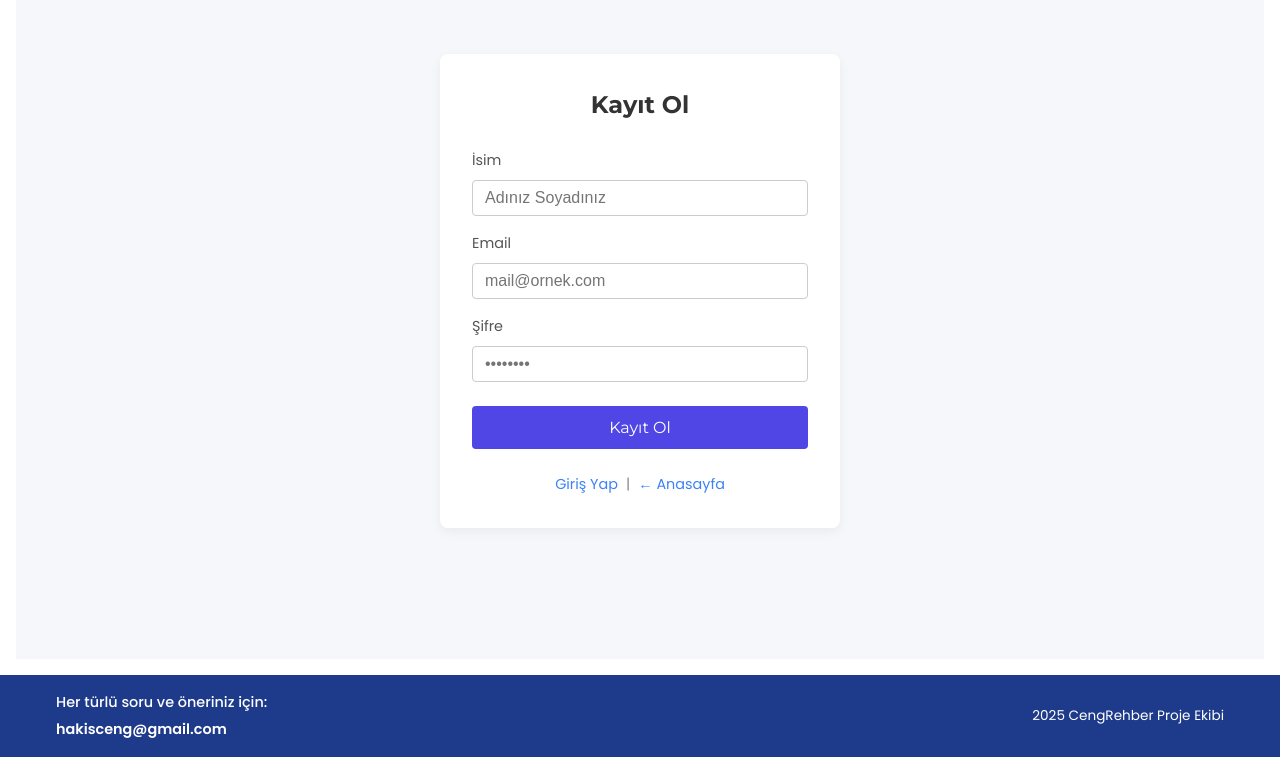
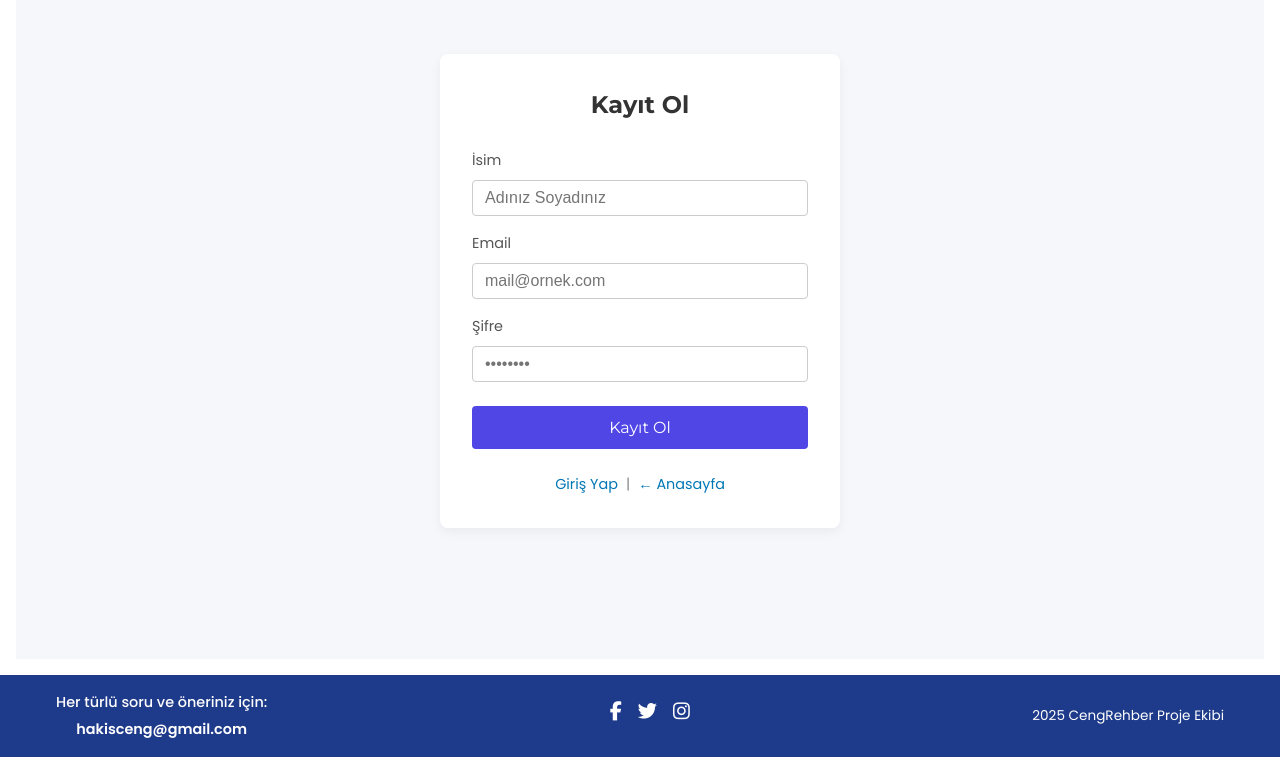
Before and after one commit to Emirsafa34/student-platform, a Vue app in the folder frontend/: page /register in a window 1280 px wide. Shown: the part 153-910 px from the top of the page. Built offline with nearby package versions, Linux system fonts and the light colour scheme; no server answers.

Commit message:
yayım öncesi

```diff
--- a/frontend/index.html
+++ b/frontend/index.html
@@ -10,6 +10,15 @@
     />
     <!-- Router history modu için base -->
     <base href="/" />
+    <!-- Font Awesome CDN -->
+    <link
+    rel="stylesheet"
+    href="https://cdnjs.cloudflare.com/ajax/libs/font-awesome/6.4.0/css/all.min.css"
+    integrity="sha512-iecdLmaskl7CVkqkXNQ/ZH/XLlvWZOJyj7Yy7tcenmpD1ypASozpmT/E0iPtmFIB46ZmdtAc9eNBvH0H/ZpiBw=="
+    crossorigin="anonymous"
+    referrerpolicy="no-referrer"
+  />
+
     <title>Student Platform</title>
   </head>
   <body>
--- a/frontend/src/App.vue
+++ b/frontend/src/App.vue
@@ -6,7 +6,7 @@
       <router-view />
     </main>
 
-    <Footer />
+    <AppFooter />
   </div>
 </template>
 
@@ -14,7 +14,7 @@
 import { computed } from 'vue';
 import { useRoute } from 'vue-router';
 import Navbar from './components/Navbar.vue';
-import Footer from './components/Footer.vue';
+import AppFooter from './components/Footer.vue';
 
 const route = useRoute();
 const showNavbar = computed(() =>
@@ -38,5 +38,6 @@ html, body {
 .main-content {
   flex: 1;
   padding: 1rem;
+  margin-top: var(--navbar-height);
 }
 </style>
--- a/frontend/src/components/Footer.vue
+++ b/frontend/src/components/Footer.vue
@@ -7,6 +7,17 @@
           hakisceng@gmail.com
         </a>
       </div>
+      <div class="footer-box social-buttons">
+        <a href="https://facebook.com/YourPage" target="_blank" rel="noopener" aria-label="Facebook">
+          <i class="fab fa-facebook-f"></i>
+        </a>
+        <a href="https://twitter.com/YourProfile" target="_blank" rel="noopener" aria-label="Twitter">
+          <i class="fab fa-twitter"></i>
+        </a>
+        <a href="https://instagram.com/YourProfile" target="_blank" rel="noopener" aria-label="Instagram">
+          <i class="fab fa-instagram"></i>
+        </a>
+      </div>
       <div class="footer-box">
         <p class="footer-rights">2025 CengRehber Proje Ekibi</p>
       </div>
@@ -14,7 +25,9 @@
   </footer>
 </template>
 
-  <script setup></script>
+<script setup>
+// Şimdilik boş. Gerekirse sosyal linkleri props ile alabilirsiniz.
+</script>
 
 <style scoped>
 .footer {
@@ -22,7 +35,7 @@
   color: var(--color-light);
   margin-top: auto;
   padding: 1rem 0;
-    font-family: var(--font-logo); /* Modern font */
+  font-family: var(--font-logo);
   font-size: 0.9rem;
 }
 
@@ -36,6 +49,11 @@
   padding: 0 1rem;
 }
 
+.footer-box {
+  /* Var olan stiller korunuyor */
+}
+
+/* Mevcut stiller */
 .footer-label {
   margin: 0;
   font-weight: 500;
@@ -48,7 +66,6 @@
   display: block;
   margin-top: 0.25rem;
 }
-
 .footer-mail:hover {
   color: var(--color-secondary);
 }
@@ -58,4 +75,20 @@
   font-size: 0.85rem;
   text-align: right;
 }
+
+/* Yeni sosyal medya butonları */
+.social-buttons {
+  display: flex;
+  gap: var(--spacing);
+}
+
+.social-buttons a {
+  font-size: 1.2rem;
+  color: var(--color-light);
+  transition: color 0.2s ease-in-out;
+}
+
+.social-buttons a:hover {
+  color: var(--color-secondary);
+}
 </style>
--- a/frontend/src/components/Navbar.vue
+++ b/frontend/src/components/Navbar.vue
@@ -21,7 +21,7 @@
 
       <template v-if="authStore.isAuthenticated">
         <span class="user-info">👤 {{ authStore.user.username }}</span>
-        <button @click="handleLogout">Çıkış</button>
+        <button class="mobile-logout-btn" @click="handleLogout">Çıkış</button>
       </template>
     </div>
 
--- a/frontend/src/main.js
+++ b/frontend/src/main.js
@@ -9,6 +9,9 @@ import App from './App.vue';
 // Global stiller: önce tema, sonra varsa ekstra stil
 import './assets/styles/variables.css';
 import './style.css';
+
+// Font Awesome ikon kütüphanesini dahil ediyoruz
+import '@fortawesome/fontawesome-free/css/all.min.css';
 
 const app = createApp(App);
 
--- a/frontend/src/router/index.js
+++ b/frontend/src/router/index.js
@@ -1,24 +1,43 @@
 // src/router/index.js
 import { createRouter, createWebHistory } from 'vue-router';
-import Register  from '../views/Register.vue';
-import Login     from '../views/Login.vue';
+import Register from '../views/Register.vue';
+import Login from '../views/Login.vue';
 import Dashboard from '../views/Dashboard.vue';
-import Courses   from '../views/Courses.vue';
-import QAs       from '../views/QAs.vue';
+import Courses from '../views/Courses.vue';
+import QAs from '../views/QAs.vue';
 import Announcements from '../views/Announcements.vue';
-
 
 const routes = [
   // Ana sayfa (Dashboard) herkese açık
-  { path: '/',         component: Dashboard },
-  // Giriş / Kayıt
-  { path: '/login',    component: Login },
-  { path: '/register', component: Register },
+  {
+    path: '/',
+    component: Dashboard
+  },
+  // Giriş / Kayıt - navbar ve footer gizlenecek
+  {
+    path: '/login',
+    component: Login,
+    meta: { hideNavbar: true, hideFooter: true }
+  },
+  {
+    path: '/register',
+    component: Register,
+    meta: { hideNavbar: true, hideFooter: true }
+  },
   // Dashboard kısayolu
-  { path: '/dashboard', redirect: '/' },
+  {
+    path: '/dashboard',
+    redirect: '/'
+  },
   // Dersler ve Soru-Cevap herkes için açık
-  { path: '/courses',  component: Courses },
-  { path: '/qas',      component: QAs },
+  {
+    path: '/courses',
+    component: Courses
+  },
+  {
+    path: '/qas',
+    component: QAs
+  },
   {
     path: '/announcements',
     component: Announcements
@@ -34,6 +53,10 @@ const routes = [
 const router = createRouter({
   history: createWebHistory(),
   routes,
+  scrollBehavior() {
+    // Her sayfa geçişinde sayfa başına scroll
+    return { top: 0 };
+  }
 });
 
 router.beforeEach((to, from, next) => {
--- a/frontend/src/style.css
+++ b/frontend/src/style.css
@@ -6,6 +6,8 @@
   --color-text:       #000000;
   --color-primary:    #1e3a8a;
   --color-primary-hover: #142e6b;
+  --color-secondary:  #0077b5;
+  --color-light:      #ffffff;
   --color-muted:      #6b7280;
   --color-card-bg:    #ffffff;
   --color-border:     #e5e7eb;
@@ -16,9 +18,7 @@
 }
 
 /* Reset ve global ayarlar */
-*,
-*::before,
-*::after {
+*, *::before, *::after {
   box-sizing: border-box;
 }
 html, body {
@@ -30,7 +30,7 @@ html, body {
   color: var(--color-text);
 }
 
-/* App container için */
+/* App container */
 #app {
   display: flex;
   flex-direction: column;
@@ -55,29 +55,26 @@ html, body {
   align-items: center;
 }
 .nav-center { flex: 1; justify-content: center; gap: 2rem; }
-.nav-left  { gap: 1rem; }
-.nav-right { gap: 1rem; }
+.nav-left, .nav-right { gap: 1rem; }
 .navbar a {
-  color: var(--color-text);
+  color: var(--color-light);
   text-decoration: none;
   font-weight: 500;
   transition: color var(--transition-fast);
 }
 .navbar a:hover { color: var(--color-bg); }
 .navbar button {
-  background-color: var(--color-text);
+  background-color: var(--color-light);
   border: none;
-  color: var(--color-light);
+  color: var(--color-primary);
   padding: 0.4rem 0.8rem;
   border-radius: var(--radius);
   cursor: pointer;
   transition: background-color var(--transition-fast);
 }
-.navbar button:hover {
-  background-color: var(--color-primary-hover);
-}
+.navbar button:hover { background-color: var(--color-primary-hover); }
 
-/* İçerik alanı */
+/* Main content */
 .main-content {
   margin-top: var(--navbar-height);
   flex: 1;
@@ -120,31 +117,34 @@ html, body {
   margin-bottom: var(--spacing);
 }
 .course-image {
-  width: 50%;
+  width: 100%;
   max-height: 200px;
-  object-fit: none;
-  margin: var(--spacing) 20;
+  object-fit: cover;
+  margin: var(--spacing) 0;
 }
 .video-wrapper {
   position: relative;
-  padding-bottom: 20%;
+  padding-bottom: 56.25%;
   margin-top: var(--spacing);
 }
 .video-wrapper iframe {
-  position: relative;
-  top: 10; left: 20;
-  width: 50%; height: 50%;
-  border: 100;
+  position: absolute;
+  top: 0;
+  left: 0;
+  width: 100%;
+  height: 100%;
+  border: none;
 }
 
 /* Footer */
 .footer {
   background-color: var(--color-primary);
   color: var(--color-light);
-  padding: 0.75rem 0;
+  padding: 1rem 0;
   margin-top: auto;
   font-family: var(--font-family);
   font-size: 0.9rem;
+  text-align: center;
 }
 .footer a {
   color: var(--color-light);
@@ -152,6 +152,23 @@ html, body {
 }
 .footer a:hover {
   color: var(--color-secondary);
+}
+.footer .social-buttons {
+  display: flex;
+  justify-content: center;
+  gap: var(--spacing);
+  margin-bottom: 0.5rem;
+}
+.footer .social-buttons a {
+  font-size: 1.2rem;
+  transition: color var(--transition-fast);
+}
+.footer .social-buttons a:hover {
+  color: var(--color-secondary);
+}
+.footer-text {
+  margin-top: 0.25rem;
+  color: var(--color-muted);
 }
 
 /* Responsive */
@@ -166,7 +183,21 @@ html, body {
     padding: 0 0.5rem;
   }
   .footer {
-    text-align: center;
     flex-direction: column;
   }
 }
+
+/* Mobil menüdeki “Çıkış” butonu */
+.mobile-logout-btn {
+  background-color: transparent !important;
+  border: none !important;
+  color: var(--color-light) !important;
+  font-size: 1.1rem;
+  text-align: left;
+  padding: 0;
+  cursor: pointer;
+}
+
+.mobile-logout-btn:hover {
+  color: var(--color-secondary) !important;
+}
--- a/frontend/vite.config.js
+++ b/frontend/vite.config.js
@@ -1,12 +1,30 @@
+// vite.config.js
 import { defineConfig } from 'vite'
 import vue from '@vitejs/plugin-vue'
+import legacy from '@vitejs/plugin-legacy'
 import path from 'path'
 
 export default defineConfig({
-  plugins: [vue()],
+  plugins: [
+    vue(),
+    legacy({
+      targets: ['defaults', 'not IE 11'],
+      // gerekirse ek polyfill’ler de ekleyebilirsiniz:
+      // additionalLegacyPolyfills: ['regenerator-runtime/runtime']
+    })
+  ],
   resolve: {
     alias: {
       '@': path.resolve(__dirname, 'src')
     }
+  },
+  server: {
+    fs: {
+      allow: [
+        process.cwd(),
+        path.resolve(__dirname, 'node_modules'),
+        path.resolve(__dirname, '../node_modules')
+      ]
+    }
   }
 })
--- a/package.json
+++ b/package.json
@@ -20,6 +20,7 @@
   },
   "homepage": "https://github.com/Emirsafa34/student-platform#readme",
   "dependencies": {
+    "@fortawesome/fontawesome-free": "^6.7.2",
     "bcrypt": "^5.1.1",
     "cors": "^2.8.5",
     "dotenv": "^16.5.0",
```
Also changed, not shown: frontend/package.json (+6 -1 lines), 2 other files (tests, documents, lock files or other folders). Lines whose indentation alone changed are shown as unchanged.
